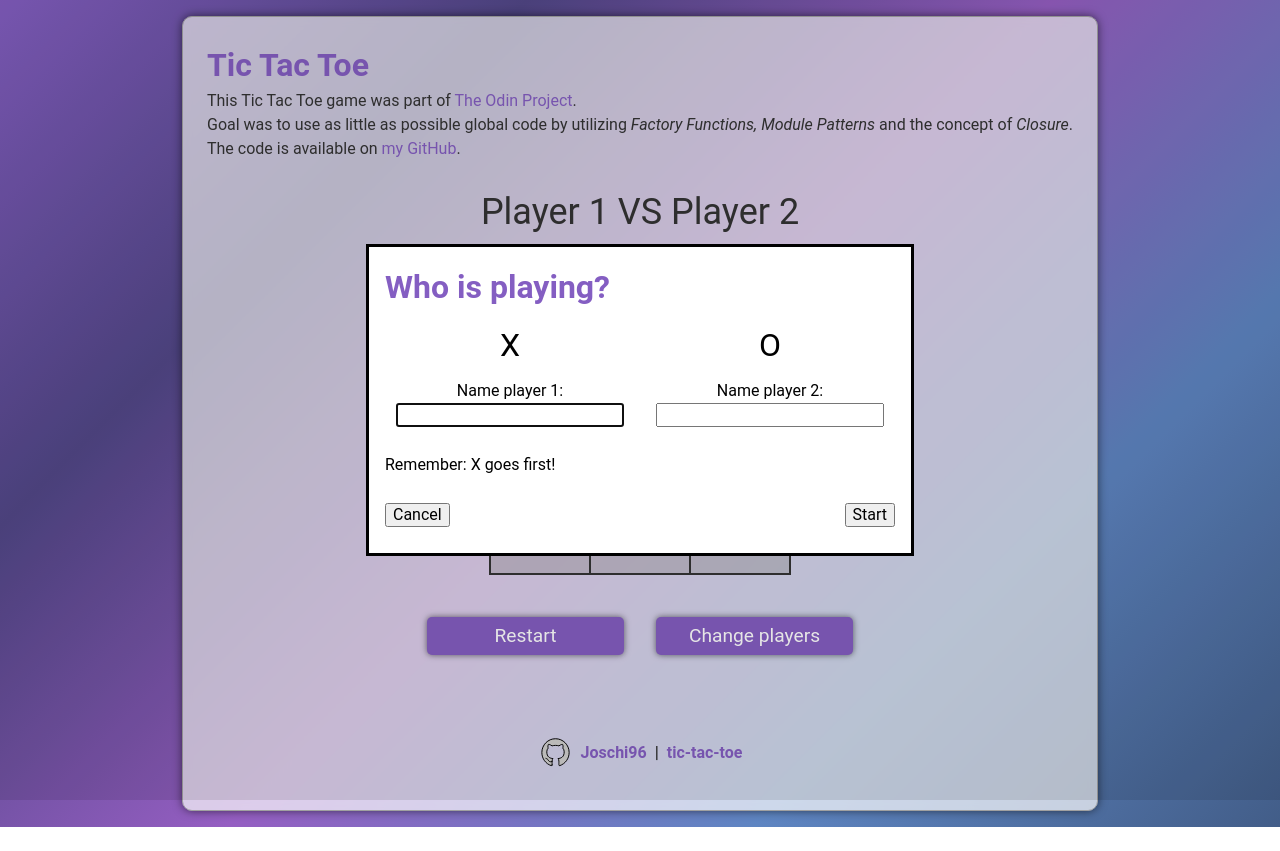
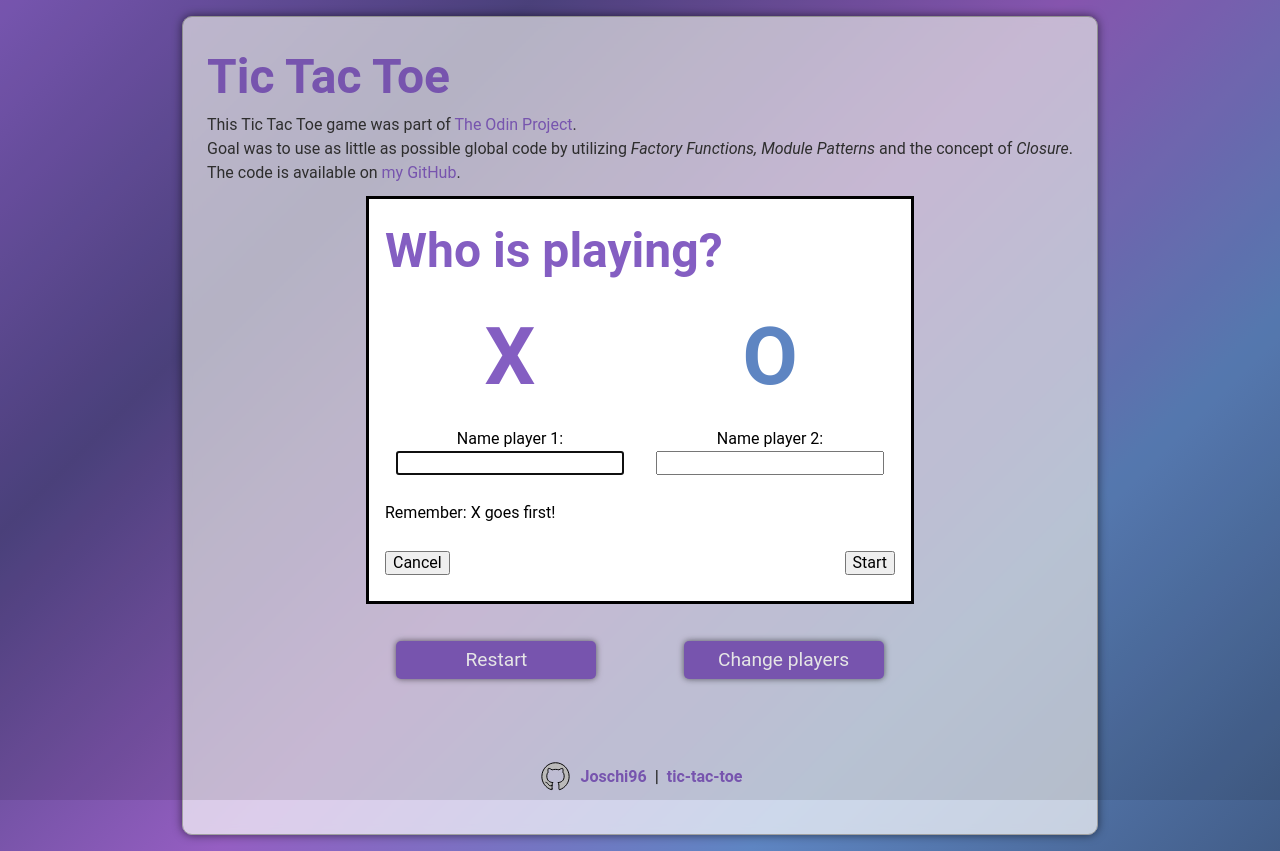
Before and after one commit to Joschi96/tic-tac-toe, a plain HTML site: page index.html in a window 1280 px wide. Both pictures are taken after a click on the button "Change players". Before the commit the page ends 827 px from the top, so only its background shows below. Drawn offline with Linux system fonts and the light colour scheme.

Commit message:
finished main page design and layout

```diff
--- a/index.html
+++ b/index.html
@@ -14,8 +14,8 @@
         <dialog id="start-dialog">
             <div class="dialog-container">
                 <h1>Who is playing?</h1>
-                <div class="symbol">X</div>
-                <div class="symbol">O</div>
+                <div class="X">X</div>
+                <div class="O">O</div>
 
                 <form id="form-names">
                     <div class="player-input">
@@ -54,12 +54,20 @@
         <div class="game-section">
             <div class="X">
                 X
-                <div class="win-counter" id="x-win-counter">Wins: 0</div>
+                <div class="win-counter">Wins:
+                    <div id="x-win-counter">0</div>
+                </div>
             </div>
-            <div class="game-title"></div>
+            <div class="game-title">
+                <div class="player1"></div>
+                <div class="vs">VS</div>
+                <div class="player2"></div>
+            </div>
             <div class="O">
                 O
-                <div class="win-counter" id="o-win-counter">Wins: 0</div>
+                <div class="win-counter">Wins:
+                    <div id="o-win-counter">0</div>
+                </div>
             </div>
             <div class="gameboard">
                 <!-- Cells will be dynamically created and filled by JavaScript -->
--- a/script.js
+++ b/script.js
@@ -196,6 +196,8 @@ const displayController =(() => {
   const cancelButton = document.querySelector('#cancel-button'); // Select dialog cancel button
   const formElement = document.querySelector('#form-names'); // Select submit button in form element
   const gameTitle = document.querySelector('.game-title'); // Select updating game header
+  const player1Title = document.querySelector('.player1'); // Select player 1 title
+  const player2Title = document.querySelector('.player2'); // Select player 2 title
   // const xSymbol = document.querySelector('.symbol-container p:nth-of-type(1)');
   // const oSymbol = document.querySelector('.symbol-container p:nth-of-type(2)');
 
@@ -213,6 +215,9 @@ const displayController =(() => {
         // Handle "Restart" button click
         Gameboard.clear(); // Clear the gameboard array
         renderBoard(Gameboard); // Re-render the gameboard visually
+        // reset win counters
+        document.getElementById('x-win-counter').textContent = '0';
+        document.getElementById('o-win-counter').textContent = '0';
     } else if (event.target === changePlayersButton) {
         // Handle "Change players" button click
         startDialog.showModal(); // Show the dialog for changing players
@@ -248,7 +253,8 @@ const displayController =(() => {
    * Update the game header to display player names
    */
   const updateGameTitle = (name1, name2) => {
-    gameTitle.textContent = `${name1} VS ${name2}`; // Set the game header text
+    player1Title.textContent = name1; // Set player 1 name
+    player2Title.textContent = name2; // Set player 2 name
   };
 
   /**
@@ -303,7 +309,12 @@ const displayController =(() => {
     // Check for win or draw
     if(gameController.checkForWin(board)) {
       setTimeout(() => {
-        alert(`${currentPlayer.getSign()} wins!`);
+        // Update the win counter
+        const playerSign = currentPlayer.getSign().toLowerCase();
+        const winCounterDiv = document.getElementById(`${playerSign}-win-counter`);
+        let winCount = parseInt(winCounterDiv.textContent, 10);
+        winCounterDiv.textContent = ++winCount;
+
         board.clear(); // Clear the board after a win
         renderBoard(board); // Re-render the cleared board
       }, 100);
--- a/style.css
+++ b/style.css
@@ -11,6 +11,8 @@ ul {
     margin: 0;
     padding: 0;
 }
+
+
 /* Set basic element styling */
 body {
     font-family: 'Roboto', sans-serif;
@@ -22,8 +24,9 @@ h1, h2, h3, h4, h5, h6 {
     margin: 0;
     padding: 0;
 }
+/* Reset default h1 styling */
 h1 {
-    font-size: 2rem;
+    font-size: 3rem;
     color: var(--primary-color);
 }
 
@@ -33,7 +36,7 @@ h1 {
     flex-direction: column;
     align-items: center;
     justify-content: center;
-    min-width: 450px;
+    min-width: 600px;
     margin: 1rem;
     padding: 1.5rem;
     box-sizing: border-box;
@@ -76,19 +79,32 @@ header *{
     align-items: center;
     justify-items: center;
     gap: 10px;
+    column-gap: 2rem;
 }
 
 .game-section .X, .game-section .O {
     display: flex;
     flex-direction: column;
     align-items: center;
+    font-size: 80px;
 }
+.X{
+    color: var(--primary-color);
+}
+.O{
+    color: var(--quaternary-color);
+}
+
 
 .game-section .game-title {
     grid-area: game-title;
     text-align: center;
     font-size: 36px;
     margin-bottom: 1.5rem;
+    color: var(--primary-color);
+    display: flex;
+    gap: 1.5rem;
+    font-weight: bold;
 }
 
 .game-section .gameboard {
@@ -179,9 +195,16 @@ footer img{
     grid-column: 1/ 3;
 }
 
-.dialog-container .symbol {
+.dialog-container .X, .dialog-container .O {
     text-align: center;
-    font-size: 2em;
+    font-size: 80px;
+    font-weight: bold;
+}
+.dialog-container .X{
+    color: var(--primary-color);
+}
+.dialog-container .O{
+    color: var(--quaternary-color);
 }
 
 .dialog-container p:nth-of-type(1){
@@ -233,3 +256,21 @@ a {
     color: var(--primary-color);
     text-decoration: none;
 }
+
+.win-counter{
+    display: flex;
+    justify-content: center;
+    width: 100%;
+    gap: 1rem;
+    font-size: 24px;
+}
+
+.player1{
+    color: var(--primary-color);
+}
+.player2{
+    color: var(--quaternary-color);
+}
+.vs{
+    color: #333;
+}
```
